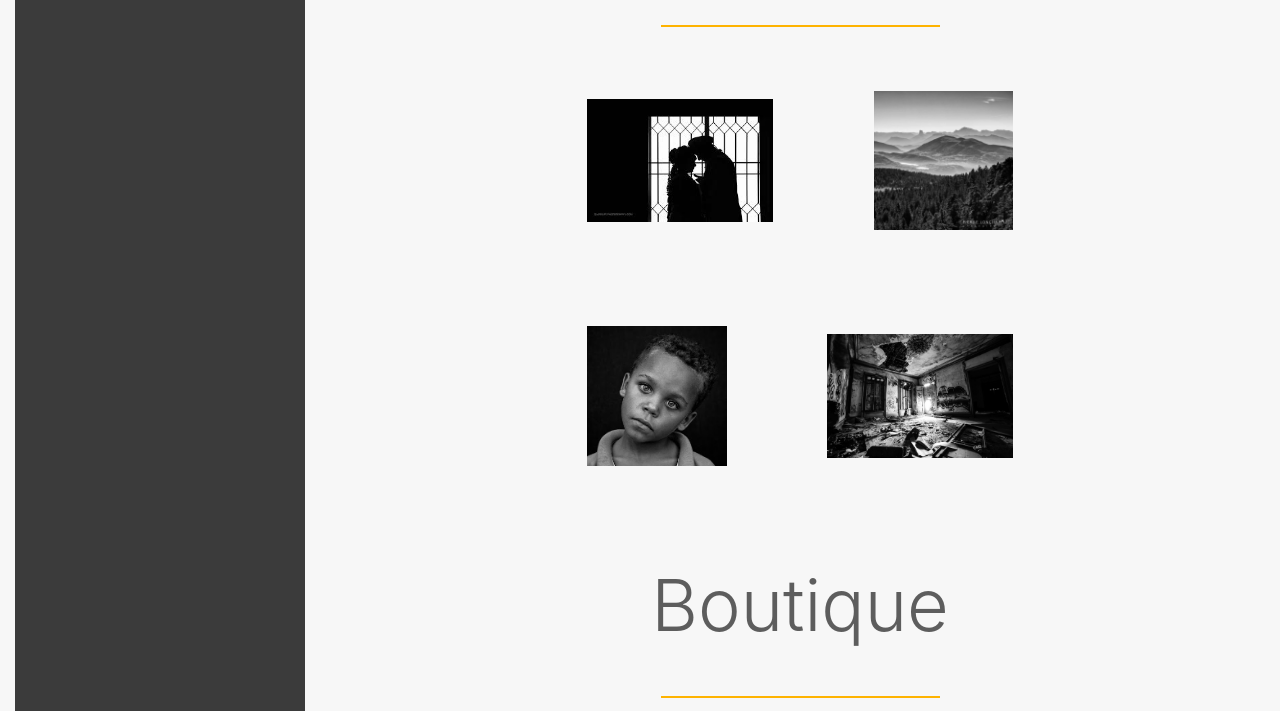
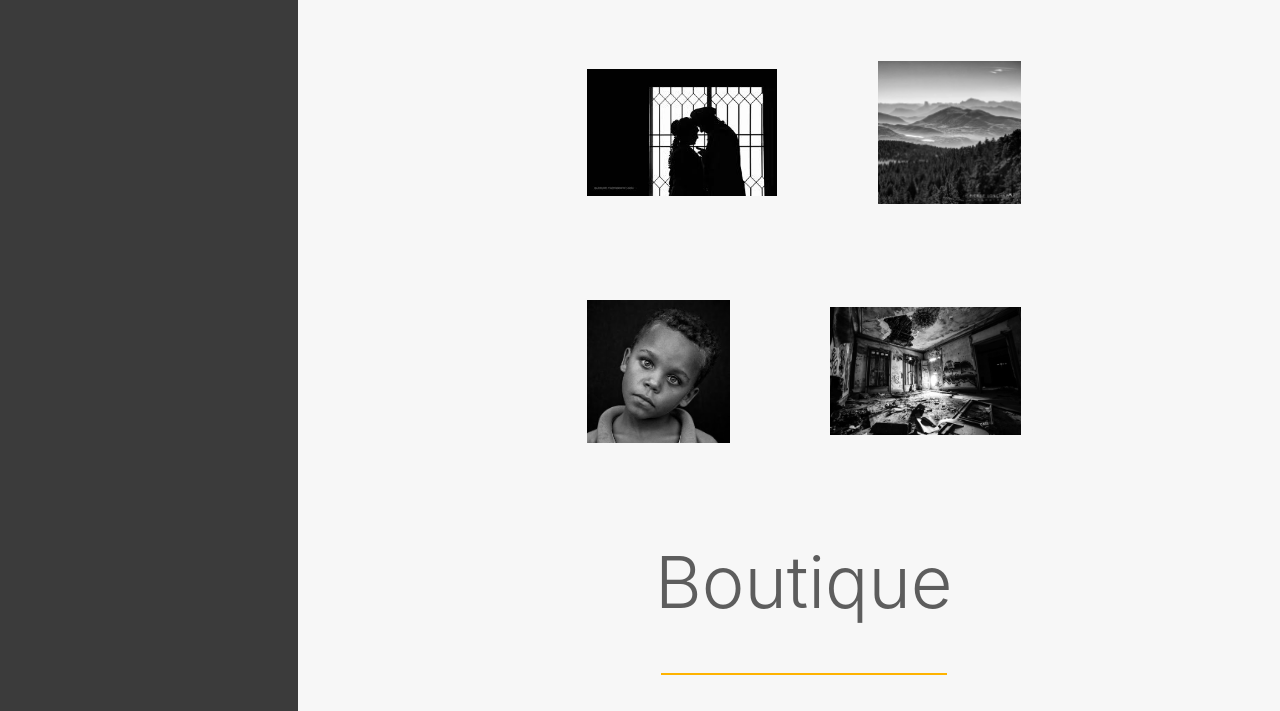
Before and after one commit to wilfriedlesauvage/amelie_photographie, a plain HTML site: page index.html in a window 1280 px wide. Shown: the part 708-1419 px from the top of the page. Drawn offline with nearby package versions, Linux system fonts and the light colour scheme.

Commit message:
maj pour la marge du menu

```diff
--- a/index.html
+++ b/index.html
@@ -20,7 +20,7 @@
 
 
                                 <!--######################################################################  MENU COLONNE AVEC LOGO #################################################################### -->
-                                <div class="container-fluid">
+                                <div class="container-fluid p-0">
                                     <div class="row">
                                         <div class="col-md-3">
 
```
